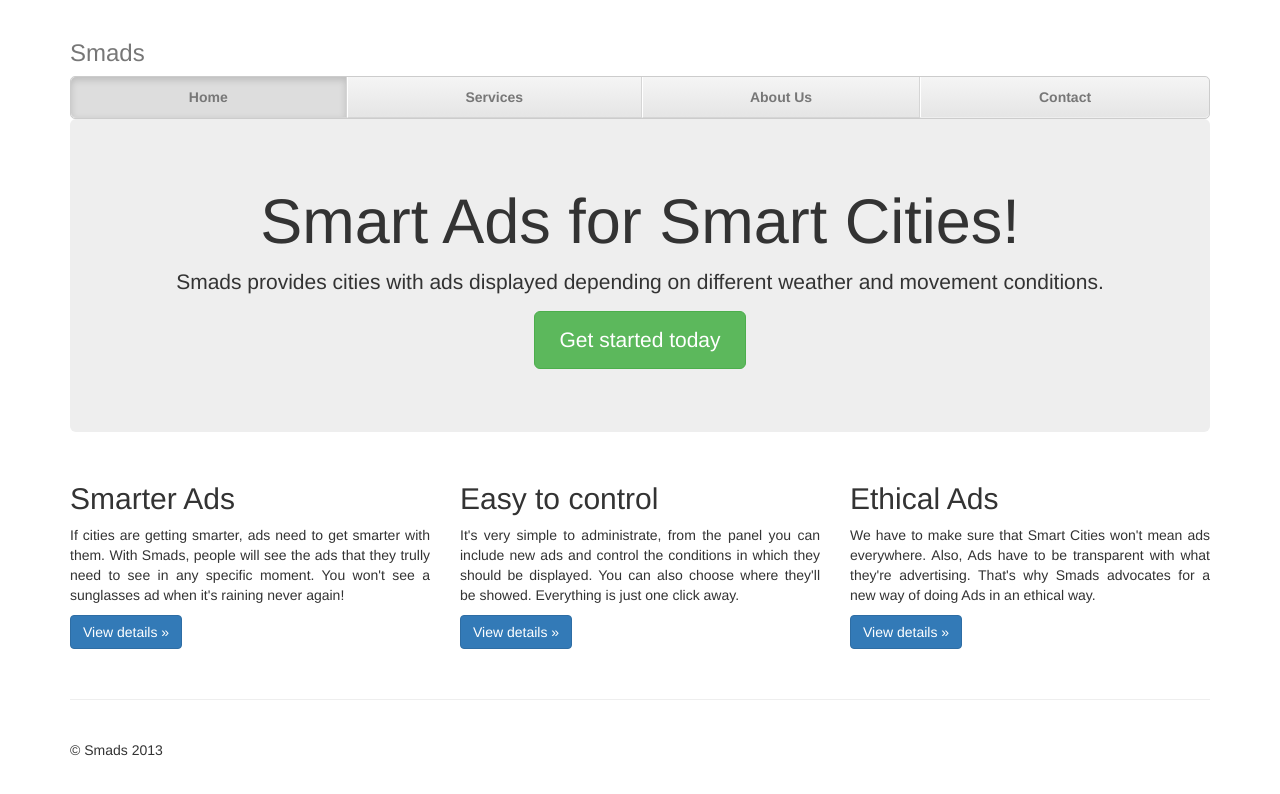
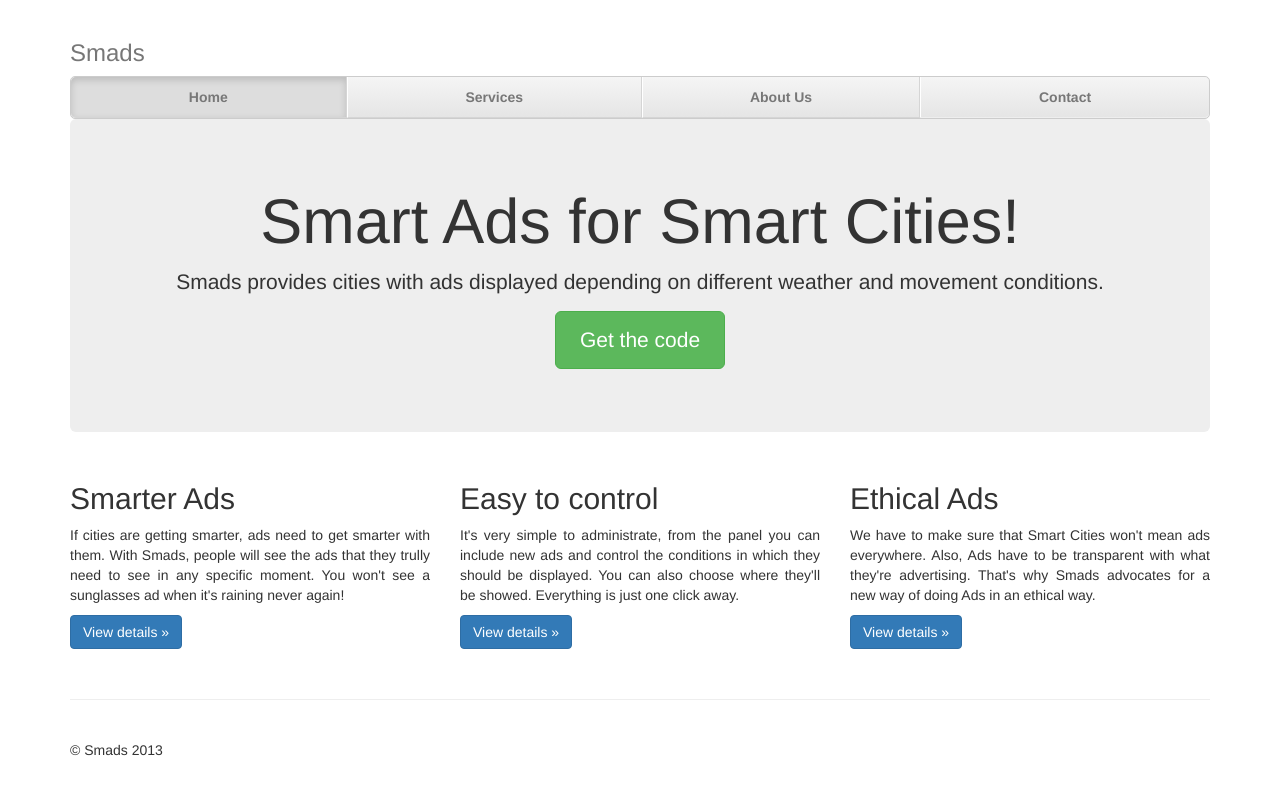
Before and after one commit to CampusHacks/Smads, a plain HTML site: page index.html in a window 1280 px wide. Drawn offline with nearby package versions, Linux system fonts and the light colour scheme; a script that the page names is missing.

Commit message:
get the code

```diff
--- a/index.html
+++ b/index.html
@@ -30,7 +30,7 @@
       <div class="jumbotron">
         <h1>Smart Ads for Smart Cities!</h1>
         <p class="lead">Smads provides cities with ads displayed depending on different weather and movement conditions.</p>
-        <p><a class="btn btn-lg btn-success" href="services.html">Get started today</a></p>
+        <p><a class="btn btn-lg btn-success" href="https://github.com/CampusHacks/Smads/">Get the code</a></p>
       </div>
 
       <!-- Example row of columns -->
```
